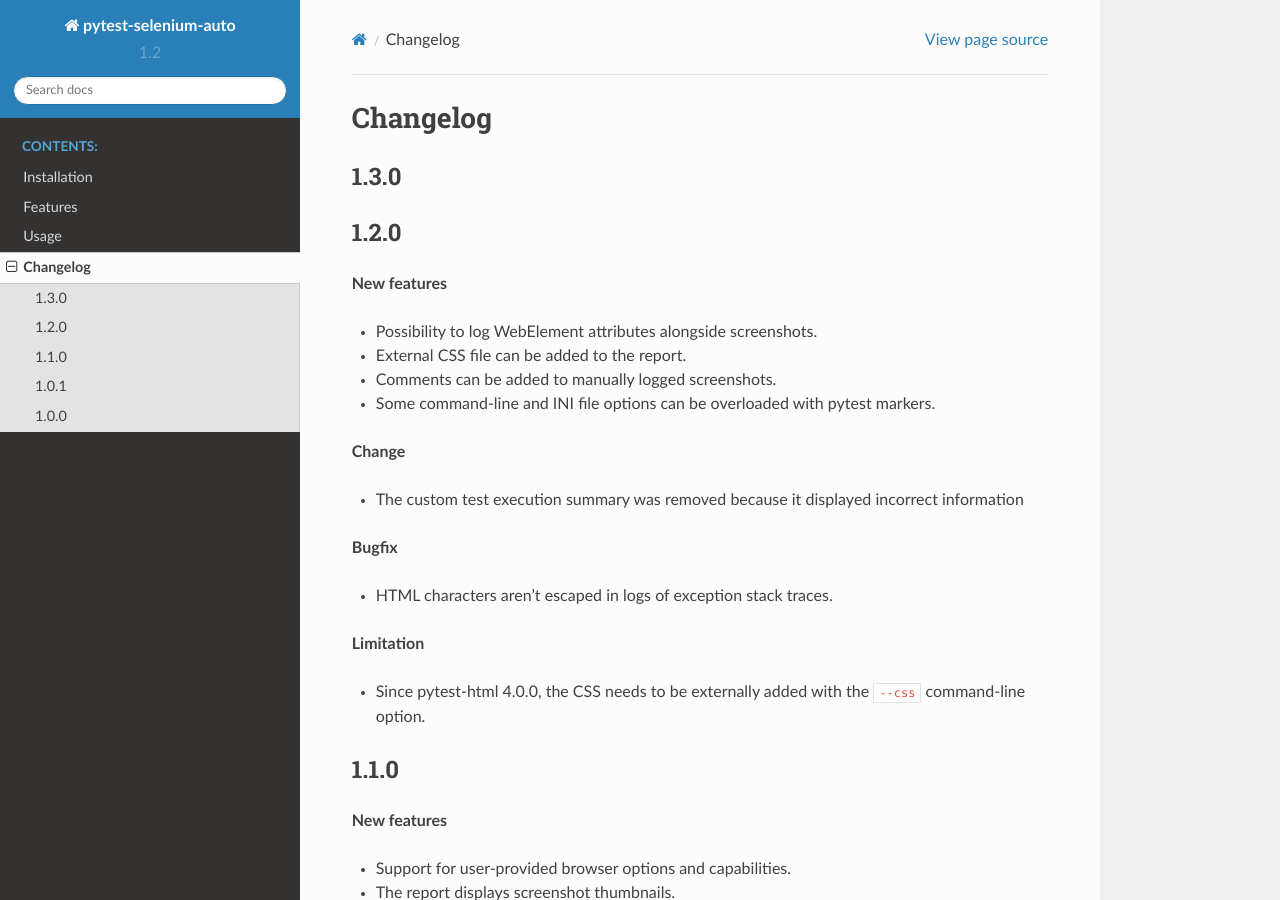
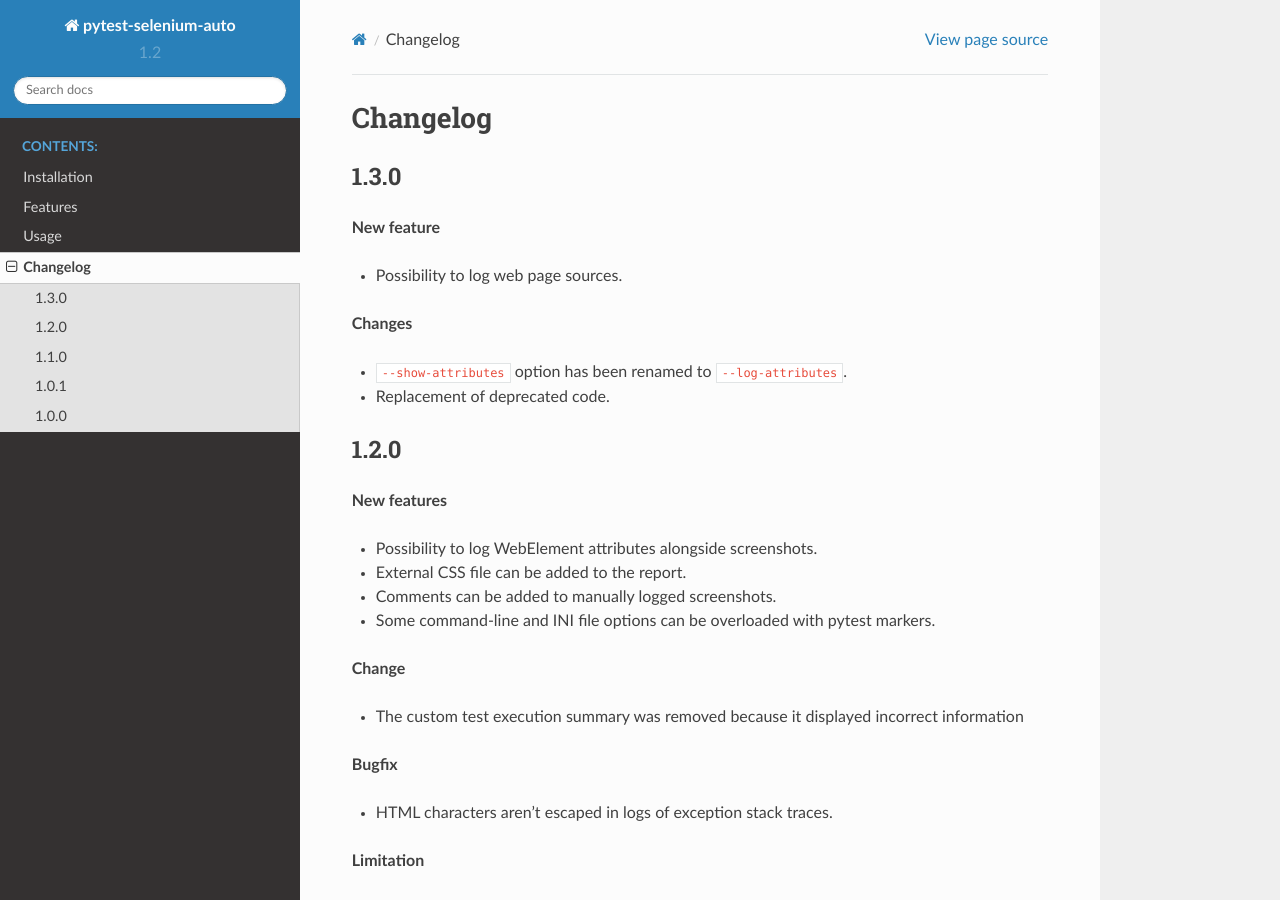
Before and after one commit to harmin-parra/pytest-selenium-auto, a Sphinx documentation site: the page built from docs/changelog.rst, in a window 1280 px wide and 900 px high. Built offline with Sphinx 7.4.7 and the Read the Docs theme 2.0.0, drawn with Linux system fonts in a browser that asks for light colours.

Commit message:
update changelog

```diff
--- a/docs/changelog.rst
+++ b/docs/changelog.rst
@@ -5,6 +5,14 @@
 1.3.0
 -----
 
+**New feature**
+
+* Possibility to log web page sources.
+
+**Changes**
+
+* ``--show-attributes`` option has been renamed to ``--log-attributes``.
+* Replacement of deprecated code.
 
 
 1.2.0
```
